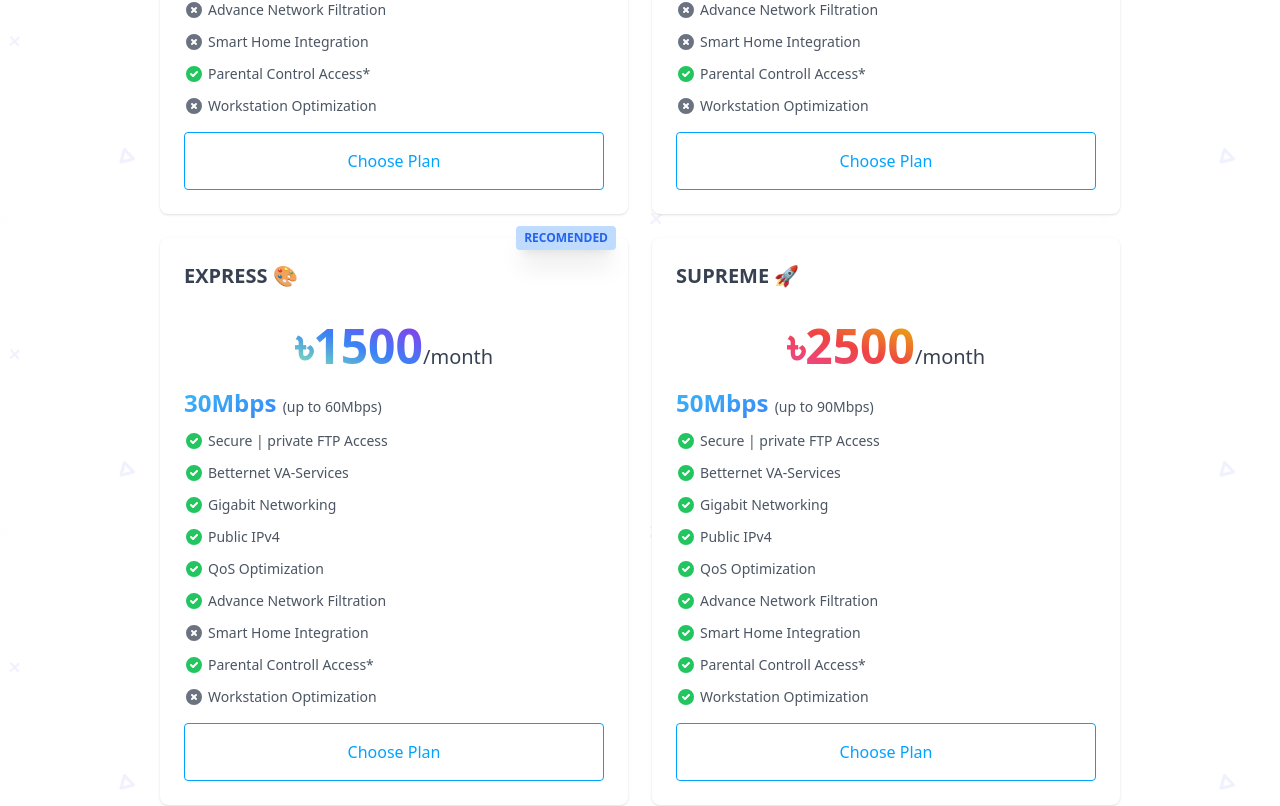
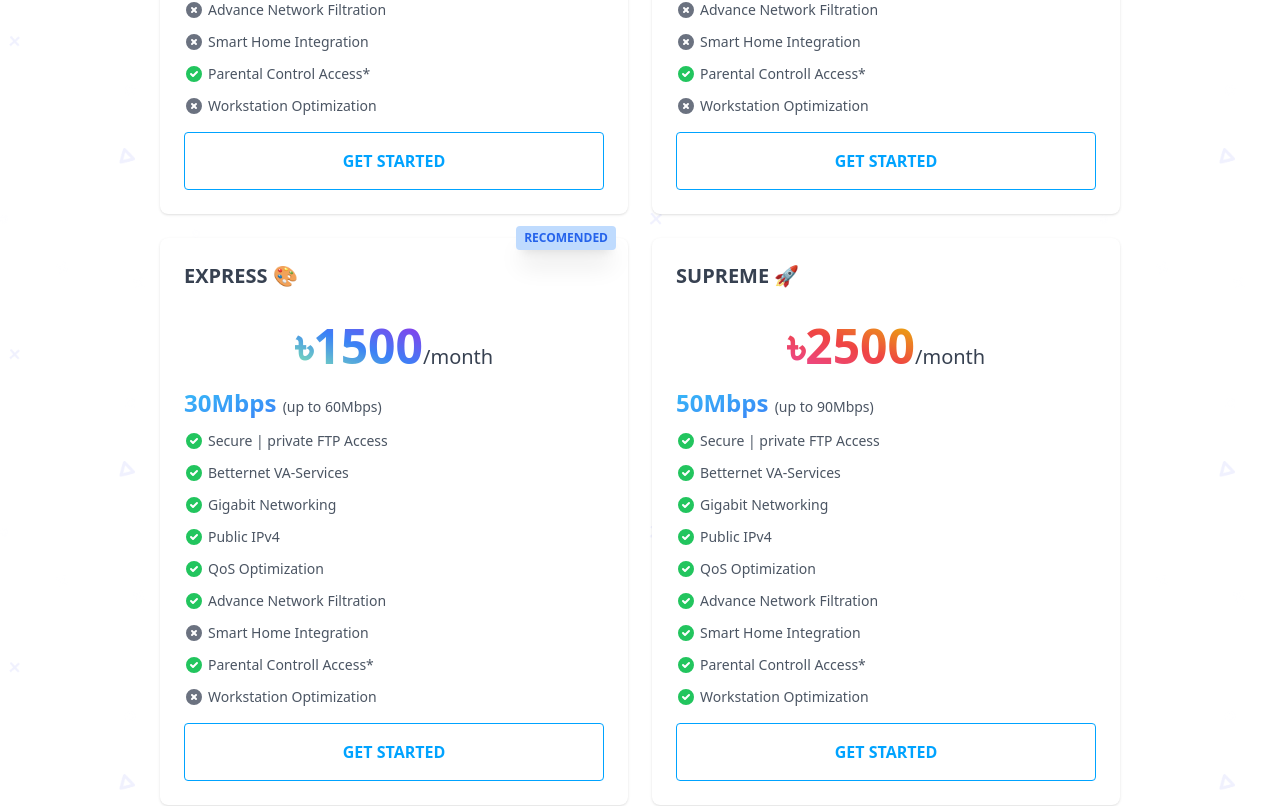
Before and after one commit to bobalok/brainfreeze, a Next.js app: page / in a window 1280 px wide. Shown: the part 7174-7980 px from the top of the page. Built offline with nearby package versions, Linux system fonts and the light colour scheme.

Commit message:
pricing button change

```diff
--- a/components/PricingPlans.js
+++ b/components/PricingPlans.js
@@ -123,8 +123,8 @@ export default function PricingPlans() {
                   href='https://docs.google.com/forms/d/e/1FAIpQLSc1Sqr6wkSqnee0sRN4jlgJxtGXFL01XQ0f_AqYZ2GOAIRp0Q/viewform?usp=pp_url&entry.1911656282=GRAPPLER+%F0%9F%94%B0+%7C%7C+TK.1000+%7C%7C+up+to+40mbps'
                   target='_blank'
                 >
-                  <button className='w-full text-tatsuBTN2 border border-tatsuBTN2 rounded hover:bg-tatsuBTN2 hover:text-white hover:shadow-xl transition duration-150 ease-in-out py-4 mt-4'>
-                    Choose Plan
+                  <button className='font-bold w-full text-tatsuBTN2 border border-tatsuBTN2 rounded hover:bg-tatsuBTN2 hover:text-white hover:shadow-xl transition duration-150 ease-in-out py-4 mt-4'>
+                    GET STARTED
                   </button>
                 </a>
               </div>
@@ -223,8 +223,8 @@ export default function PricingPlans() {
                   href='https://docs.google.com/forms/d/e/1FAIpQLSc1Sqr6wkSqnee0sRN4jlgJxtGXFL01XQ0f_AqYZ2GOAIRp0Q/viewform?usp=pp_url&entry.1911656282=MAINSTREAM+%E2%9C%A8+%7C%7C+TK.1200+%7C%7C+up+to+50mbps'
                   target='_blank'
                 >
-                  <button className='w-full text-tatsuBTN2 border border-tatsuBTN2 rounded hover:bg-tatsuBTN2 hover:text-white hover:shadow-xl transition duration-150 ease-in-out py-4 mt-4'>
-                    Choose Plan
+                  <button className='font-bold w-full text-tatsuBTN2 border border-tatsuBTN2 rounded hover:bg-tatsuBTN2 hover:text-white hover:shadow-xl transition duration-150 ease-in-out py-4 mt-4'>
+                    GET STARTED
                   </button>
                 </a>
               </div>
@@ -321,8 +321,8 @@ export default function PricingPlans() {
                   href='https://docs.google.com/forms/d/e/1FAIpQLSc1Sqr6wkSqnee0sRN4jlgJxtGXFL01XQ0f_AqYZ2GOAIRp0Q/viewform?usp=pp_url&entry.1911656282=EXPRESS+%F0%9F%8E%A8+%7C%7C+TK.1500+%7C%7C+up+to+60mbps'
                   target='_blank'
                 >
-                  <button className='w-full text-tatsuBTN2 border border-tatsuBTN2 rounded hover:bg-tatsuBTN2 hover:text-white hover:shadow-xl transition duration-150 ease-in-out py-4 mt-4'>
-                    Choose Plan
+                  <button className='font-bold w-full text-tatsuBTN2 border border-tatsuBTN2 rounded hover:bg-tatsuBTN2 hover:text-white hover:shadow-xl transition duration-150 ease-in-out py-4 mt-4'>
+                    GET STARTED
                   </button>
                 </a>
               </div>
@@ -416,8 +416,8 @@ export default function PricingPlans() {
                   href='https://docs.google.com/forms/d/e/1FAIpQLSc1Sqr6wkSqnee0sRN4jlgJxtGXFL01XQ0f_AqYZ2GOAIRp0Q/viewform?usp=pp_url&entry.1911656282=SUPREME+%F0%9F%9A%80+%7C%7C+TK.2500+%7C%7C+up+to+90mbps'
                   target='_blank'
                 >
-                  <button className='w-full text-tatsuBTN2 border border-tatsuBTN2 rounded hover:bg-tatsuBTN2 hover:text-white hover:shadow-xl transition duration-150 ease-in-out py-4 mt-4'>
-                    Choose Plan
+                  <button className='font-bold w-full text-tatsuBTN2 border border-tatsuBTN2 rounded hover:bg-tatsuBTN2 hover:text-white hover:shadow-xl transition duration-150 ease-in-out py-4 mt-4'>
+                    GET STARTED
                   </button>
                 </a>
               </div>
```
